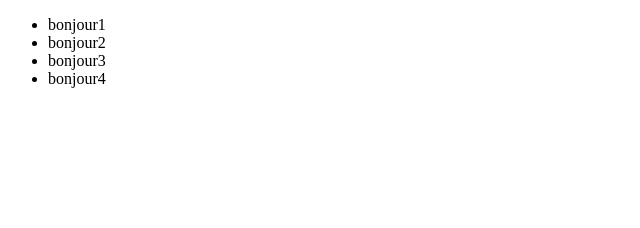
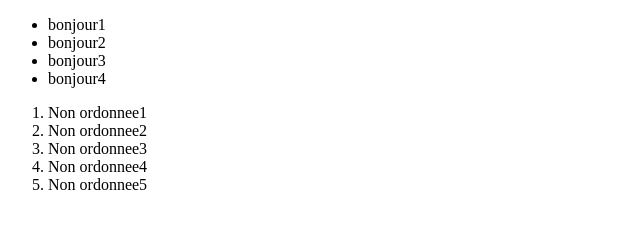
Before and after one commit to Hayat34/dwwm_2025_Decembre, a plain HTML site: page index.html in a window 1280 px wide. Shown: the whole page, without its empty margins (0-640 px from the left). Drawn offline with Linux system fonts and the light colour scheme.

Commit message:
Troisieme

```diff
--- a/index.html
+++ b/index.html
@@ -12,5 +12,13 @@
         <li>bonjour3</li>
         <li>bonjour4</li>
     </ul>
+    <ol>
+        <li>Non ordonnee1</li>
+        <li>Non ordonnee2</li>
+        <li>Non ordonnee3</li>
+        <li>Non ordonnee4</li>
+        <li>Non ordonnee5</li>
+    </ol>
+
 </body>
 </html>
```
